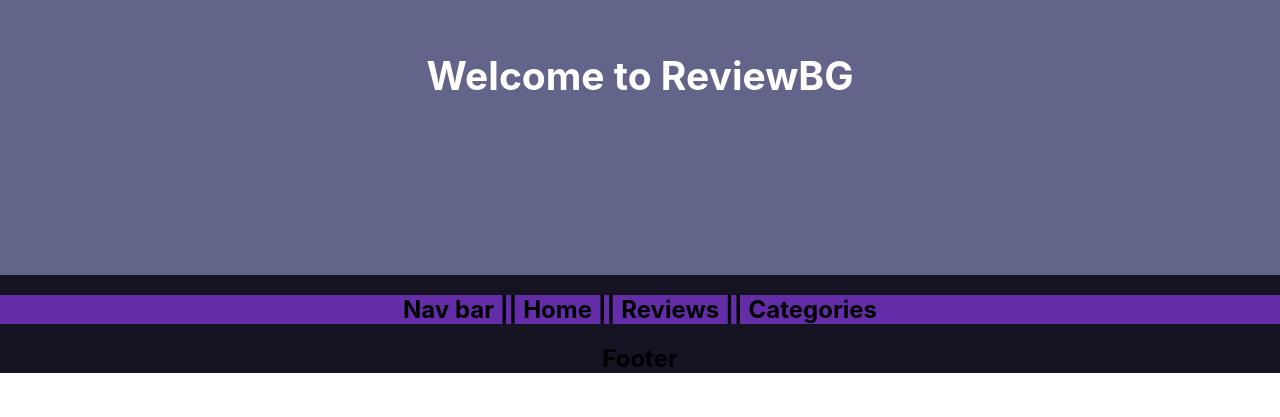
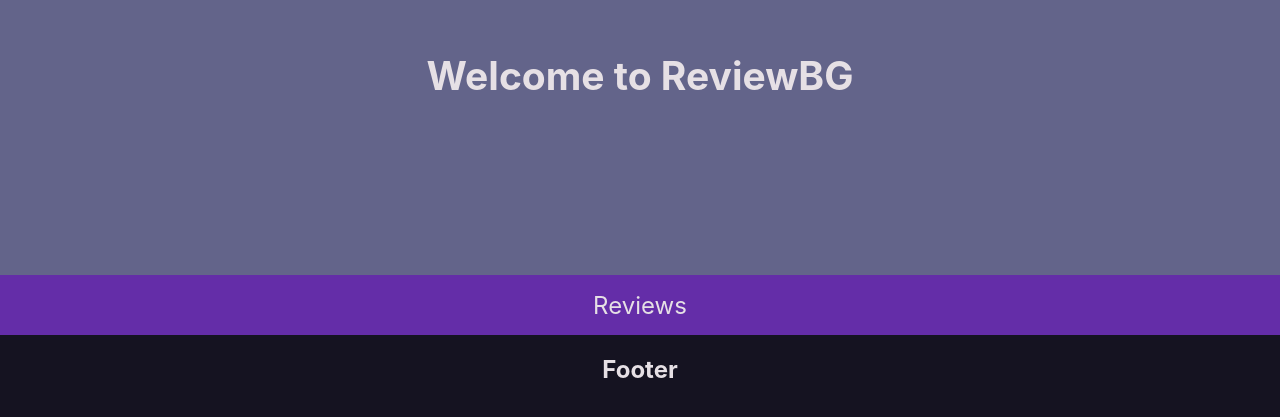
Before and after one commit to HamRoss/nc-games, a React (Create React App) app: page / in a window 1280 px wide. Shown: the part 125-542 px from the top of the page. Built offline with nearby package versions, Linux system fonts and the light colour scheme; the HTML template or start-up script is replaced by a standard one.

Commit message:
add link to review route and isloading functionality

```diff
--- a/src/App.css
+++ b/src/App.css
@@ -4,8 +4,58 @@
   flex-wrap: wrap;
 }
 
+.nav-bar-box {
+  color: #e6e0e5;
+  background-color: #642da8;
+  display: flex;
+  height: 90%;
+  width: auto;
+  justify-content: center;
+  align-items: center;
+}
+
+ul {
+  font-size: x-large;
+  list-style-type: none;
+  margin: 0;
+  padding: 0;
+}
+
+ul a {
+  display: block;
+  background-color: #e6e0e5;
+  text-decoration: none;
+}
+
+li a.active {
+  background-color: #e6e0e5;
+}
+
+.nav-bar-box a {
+  text-decoration: none;
+}
+
+.nav-bar {
+  height: 60px;
+  display: flex;
+  justify-content: center;
+  align-items: center;
+}
+
+footer {
+  height: 500px;
+}
+
+h2 {
+  color: #e6e0e5;
+}
+
 .nav-bar {
   background-color: #642da8;
+}
+
+h3 {
+  color: #642da8;
 }
 
 .small-review-card {
@@ -48,6 +98,13 @@
   color: white;
 }
 
+.loading-container {
+  width: 100vw;
+  display: flex;
+  justify-content: center;
+  color: #e6e0e5;
+}
+
 .App-link {
   color: #61dafb;
 }
--- a/src/components/Nav.jsx
+++ b/src/components/Nav.jsx
@@ -1,9 +1,15 @@
+import { Link } from "react-router-dom";
+
 function Nav() {
   // https://reactrouter.com/en/main/components/nav-link
 
   return (
     <nav className="nav-bar">
-      <h2>Nav bar || Home || Reviews || Categories</h2>
+      <ul>
+        <Link to="/reviews">
+          <li className="nav-bar-box">Reviews</li>
+        </Link>
+      </ul>
     </nav>
   );
 }
--- a/src/components/ReviewContainer.jsx
+++ b/src/components/ReviewContainer.jsx
@@ -1,8 +1,13 @@
 import SmallReviewCard from "./SmallReviewCard";
+import CircularProgress from "@mui/material/CircularProgress";
 
-function ReviewContainer({ reviews, setReviews }) {
+function ReviewContainer({ reviews, setReviews, isLoading }) {
   return (
     <section className="review-container">
+      <div className="loading-container">
+        {isLoading ? <CircularProgress color="inherit" /> : null}
+      </div>
+
       {reviews.map((review) => {
         return <SmallReviewCard review={review} />;
       })}
--- a/src/components/Reviews.jsx
+++ b/src/components/Reviews.jsx
@@ -4,12 +4,14 @@ import { fetchReviews } from "../api";
 
 function Reviews() {
   const [reviews, setReviews] = useState([]);
+  const [isLoading, setIsLoading] = useState(true);
 
   useEffect(() => {
     fetchReviews().then((reviews) => {
       setReviews(reviews);
+      setIsLoading(false);
     });
-  }, []);
+  }, [isLoading]);
 
   return (
     <section>
@@ -18,6 +20,7 @@ function Reviews() {
         className="review-container"
         reviews={reviews}
         setReviews={setReviews}
+        isLoading={isLoading}
       />
     </section>
   );
```
